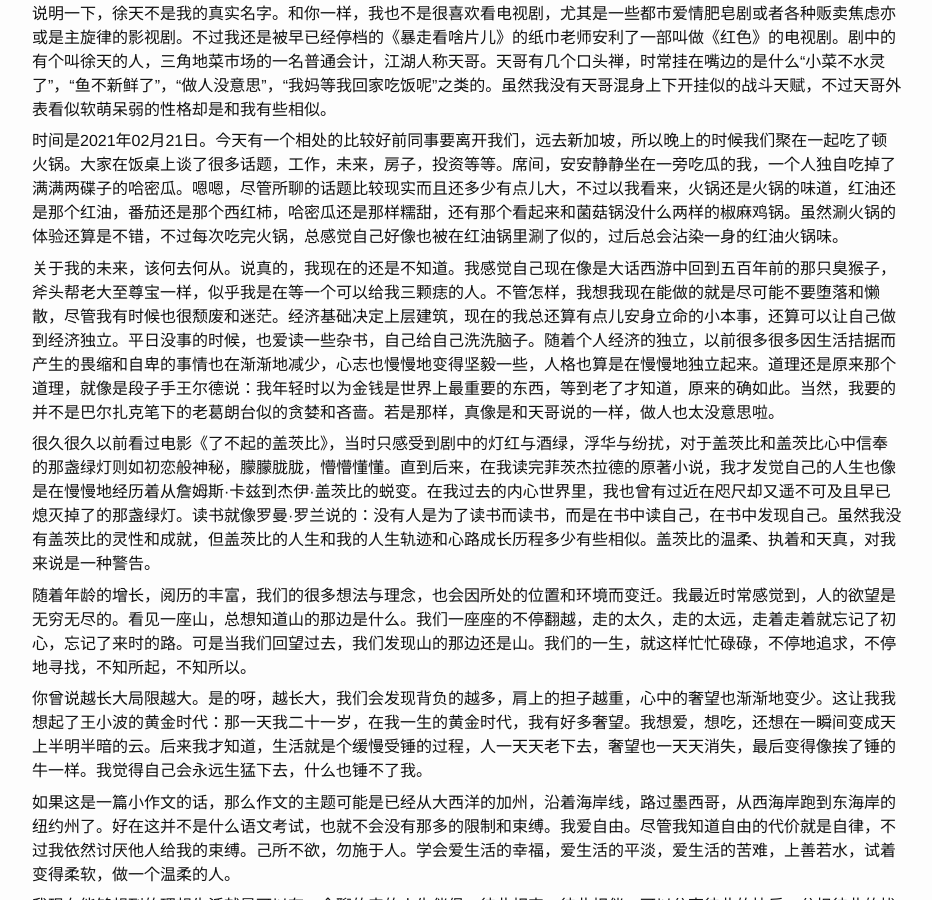
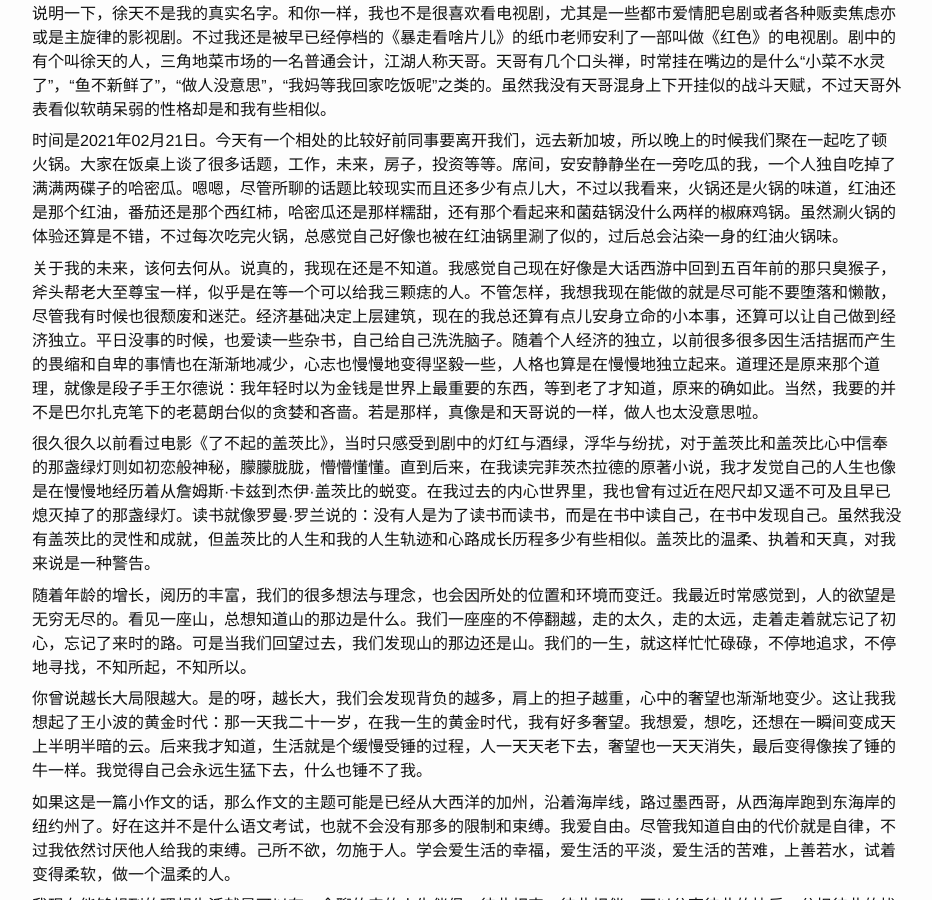
Before and after one commit to lianyu1115/lianyu, a Jekyll site: the page built from _essays/2021-02-22-我理想中的生活.md, in a window 1280 px wide and 900 px high, scrolled down 328 px. Shown: the whole window, without its empty margins (173-1105 px from the left). Built offline with Jekyll 4.4.1, drawn with Linux system fonts in a browser that asks for light colours.

Commit message:
Update 2021-02-22-我理想中的生活.md

```diff
--- a/_essays/2021-02-22-我理想中的生活.md
+++ b/_essays/2021-02-22-我理想中的生活.md
@@ -20,7 +20,7 @@ tags: ''
 
 时间是2021年02月21日。今天有一个相处的比较好前同事要离开我们，远去新加坡，所以晚上的时候我们聚在一起吃了顿火锅。大家在饭桌上谈了很多话题，工作，未来，房子，投资等等。席间，安安静静坐在一旁吃瓜的我，一个人独自吃掉了满满两碟子的哈密瓜。嗯嗯，尽管所聊的话题比较现实而且还多少有点儿大，不过以我看来，火锅还是火锅的味道，红油还是那个红油，番茄还是那个西红柿，哈密瓜还是那样糯甜，还有那个看起来和菌菇锅没什么两样的椒麻鸡锅。虽然涮火锅的体验还算是不错，不过每次吃完火锅，总感觉自己好像也被在红油锅里涮了似的，过后总会沾染一身的红油火锅味。
 
-关于我的未来，该何去何从。说真的，我现在的还是不知道。我感觉自己现在像是大话西游中回到五百年前的那只臭猴子，斧头帮老大至尊宝一样，似乎我是在等一个可以给我三颗痣的人。不管怎样，我想我现在能做的就是尽可能不要堕落和懒散，尽管我有时候也很颓废和迷茫。经济基础决定上层建筑，现在的我总还算有点儿安身立命的小本事，还算可以让自己做到经济独立。平日没事的时候，也爱读一些杂书，自己给自己洗洗脑子。随着个人经济的独立，以前很多很多因生活拮据而产生的畏缩和自卑的事情也在渐渐地减少，心志也慢慢地变得坚毅一些，人格也算是在慢慢地独立起来。道理还是原来那个道理，就像是段子手王尔德说：我年轻时以为金钱是世界上最重要的东西，等到老了才知道，原来的确如此。当然，我要的并不是巴尔扎克笔下的老葛朗台似的贪婪和吝啬。若是那样，真像是和天哥说的一样，做人也太没意思啦。
+关于我的未来，该何去何从。说真的，我现在还是不知道。我感觉自己现在好像是大话西游中回到五百年前的那只臭猴子，斧头帮老大至尊宝一样，似乎是在等一个可以给我三颗痣的人。不管怎样，我想我现在能做的就是尽可能不要堕落和懒散，尽管我有时候也很颓废和迷茫。经济基础决定上层建筑，现在的我总还算有点儿安身立命的小本事，还算可以让自己做到经济独立。平日没事的时候，也爱读一些杂书，自己给自己洗洗脑子。随着个人经济的独立，以前很多很多因生活拮据而产生的畏缩和自卑的事情也在渐渐地减少，心志也慢慢地变得坚毅一些，人格也算是在慢慢地独立起来。道理还是原来那个道理，就像是段子手王尔德说：我年轻时以为金钱是世界上最重要的东西，等到老了才知道，原来的确如此。当然，我要的并不是巴尔扎克笔下的老葛朗台似的贪婪和吝啬。若是那样，真像是和天哥说的一样，做人也太没意思啦。
 
 很久很久以前看过电影《了不起的盖茨比》，当时只感受到剧中的灯红与酒绿，浮华与纷扰，对于盖茨比和盖茨比心中信奉的那盏绿灯则如初恋般神秘，朦朦胧胧，懵懵懂懂。直到后来，在我读完菲茨杰拉德的原著小说，我才发觉自己的人生也像是在慢慢地经历着从詹姆斯·卡兹到杰伊·盖茨比的蜕变。在我过去的内心世界里，我也曾有过近在咫尺却又遥不可及且早已熄灭掉了的那盏绿灯。读书就像罗曼·罗兰说的：没有人是为了读书而读书，而是在书中读自己，在书中发现自己。虽然我没有盖茨比的灵性和成就，但盖茨比的人生和我的人生轨迹和心路成长历程多少有些相似。盖茨比的温柔、执着和天真，对我来说是一种警告。
 
```
